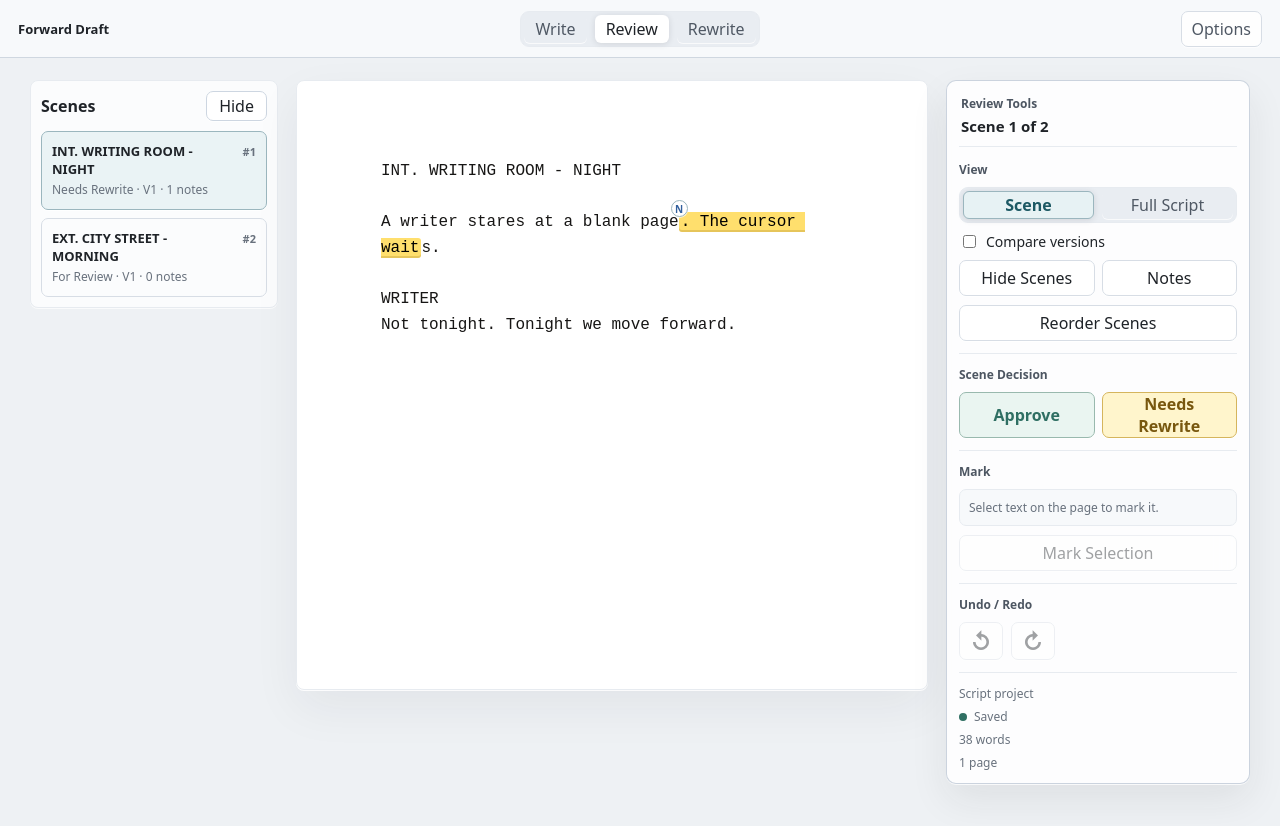
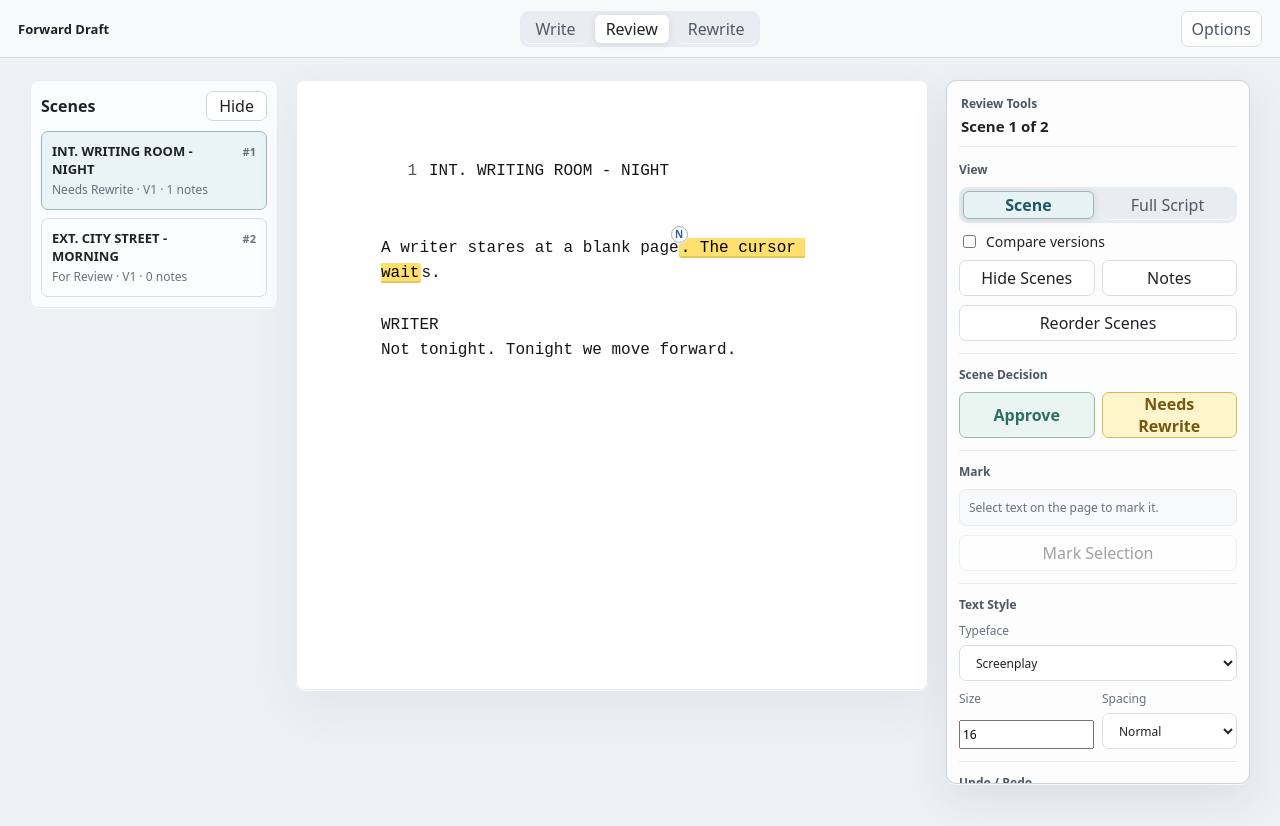
Before and after one commit to ymanolo80/Forward-Draft, a React (Vite) app: page / in a window 1280 px wide. Both pictures are taken after a click on the button "Review". Built offline with nearby package versions, Linux system fonts and the light colour scheme.

Commit message:
Polish script layout and text controls

```diff
--- a/src/App.tsx
+++ b/src/App.tsx
@@ -1,4 +1,4 @@
-import { useCallback, useEffect, useMemo, useRef, useState } from "react";
+import { useCallback, useEffect, useMemo, useRef, useState, type CSSProperties } from "react";
 import { ReviewMode } from "./components/ReviewMode";
 import { RewriteMode } from "./components/RewriteMode";
 import { WriteMode } from "./components/WriteMode";
@@ -6,7 +6,13 @@ import { exportChangesPdf, exportFountainFile, exportFullPdf, exportProjectBacku
 import { createId, nowIso } from "./lib/ids";
 import { createProject } from "./lib/seed";
 import { emptyData, loadData, saveData } from "./lib/storage";
-import type { AppData, AppMode, FadeTiming, Project, VisibilityRule, WritingMode } from "./types";
+import type { AppData, AppMode, FadeTiming, FontFamilyChoice, FontSettings, Project, VisibilityRule, WritingMode } from "./types";
+
+const fontFamilyMap: Record<FontFamilyChoice, string> = {
+  screenplay: '"Courier Prime", "Courier New", Courier, monospace',
+  system: 'ui-sans-serif, system-ui, -apple-system, BlinkMacSystemFont, "Segoe UI", sans-serif',
+  serif: 'ui-serif, Georgia, "Times New Roman", serif',
+};
 
 function projectText(project: Project | undefined, data: AppData) {
   if (!project) return "";
@@ -32,6 +38,11 @@ export function App() {
   const [optionsOpen, setOptionsOpen] = useState(false);
   const [visibility, setVisibility] = useState<VisibilityRule>("last3");
   const [fadeTiming, setFadeTiming] = useState<FadeTiming>("3s");
+  const [fontSettings, setFontSettings] = useState<FontSettings>({
+    family: "screenplay",
+    size: 16,
+    lineHeight: 1.6,
+  });
   const optionsRef = useRef<HTMLDetailsElement>(null);
 
   const activeProject = useMemo(
@@ -120,6 +131,11 @@ export function App() {
   const text = projectText(activeProject, data);
   const words = wordCount(text);
   const pages = Math.max(1, Math.ceil(words / 250));
+  const appStyle = {
+    "--draft-font-family": fontFamilyMap[fontSettings.family],
+    "--draft-font-size": `${fontSettings.size}px`,
+    "--draft-line-height": String(fontSettings.lineHeight),
+  } as CSSProperties;
 
   const createNew = (writingMode: WritingMode = "script") => {
     const createdAt = nowIso();
@@ -252,7 +268,7 @@ export function App() {
   };
 
   return (
-    <div className={`app mode-${mode}`}>
+    <div className={`app mode-${mode}`} style={appStyle}>
       <header className="global-topbar">
         <div className="topbar-project">
           <strong>Forward Draft</strong>
@@ -378,6 +394,8 @@ export function App() {
                 onRedo={redoLast}
                 canUndo={undoStack.length > 0}
                 canRedo={redoStack.length > 0}
+                fontSettings={fontSettings}
+                setFontSettings={setFontSettings}
               />
             )}
             {mode === "review" && (
@@ -390,6 +408,8 @@ export function App() {
                 onRedo={redoLast}
                 canUndo={undoStack.length > 0}
                 canRedo={redoStack.length > 0}
+                fontSettings={fontSettings}
+                setFontSettings={setFontSettings}
               />
             )}
             {mode === "rewrite" && (
@@ -402,6 +422,8 @@ export function App() {
                 onRedo={redoLast}
                 canUndo={undoStack.length > 0}
                 canRedo={redoStack.length > 0}
+                fontSettings={fontSettings}
+                setFontSettings={setFontSettings}
               />
             )}
           </>
--- a/src/components/ReviewMode.tsx
+++ b/src/components/ReviewMode.tsx
@@ -1,5 +1,6 @@
 import { Fragment, useRef, useState } from "react";
-import type { AppData, Highlight, Project, ReviewNote, Scene, SceneVersion } from "../types";
+import { ToolFontControls } from "./ToolFontControls";
+import type { AppData, FontSettings, Highlight, Project, ReviewNote, Scene, SceneVersion } from "../types";
 import { createId, nowIso } from "../lib/ids";
 
 interface ReviewModeProps {
@@ -11,6 +12,8 @@ interface ReviewModeProps {
   onRedo: () => void;
   canUndo: boolean;
   canRedo: boolean;
+  fontSettings: FontSettings;
+  setFontSettings: (next: FontSettings) => void;
 }
 
 interface SelectionInfo {
@@ -38,31 +41,35 @@ function applyAnnotations(
   highlights: Highlight[],
   notes: ReviewNote[],
   onOpenNote: (noteId: string, anchor?: NoteAnchor) => void,
+  offset = 0,
 ) {
   const noteRanges = notes
     .filter((note) => !note.resolved && note.rangeEnd > note.rangeStart)
     .filter((note) => !highlights.some((highlight) => highlight.noteId === note.noteId));
   const annotations = [...highlights, ...noteRanges]
     .filter((item) => item.rangeEnd > item.rangeStart)
+    .filter((item) => item.rangeEnd > offset && item.rangeStart < offset + text.length)
     .sort((a, b) => a.rangeStart - b.rangeStart);
   let cursor = 0;
   const parts: React.ReactNode[] = [];
 
   annotations.forEach((annotation) => {
-    if (annotation.rangeStart < cursor) return;
-    parts.push(text.slice(cursor, annotation.rangeStart));
+    const rangeStart = Math.max(0, annotation.rangeStart - offset);
+    const rangeEnd = Math.min(text.length, annotation.rangeEnd - offset);
+    if (rangeStart < cursor) return;
+    parts.push(text.slice(cursor, rangeStart));
     const noteId = "noteId" in annotation ? annotation.noteId : annotation.noteId;
     parts.push(
       <mark
         className={annotationClass(annotation)}
-        key={`${annotation.rangeStart}-${annotation.rangeEnd}-${noteId ?? annotation.selectedText}`}
+        key={`${rangeStart}-${rangeEnd}-${noteId ?? annotation.selectedText}`}
         onClick={(event) => {
           if (!noteId) return;
           const rect = event.currentTarget.getBoundingClientRect();
           onOpenNote(noteId, { x: rect.right, y: rect.top + rect.height / 2 });
         }}
       >
-        {text.slice(annotation.rangeStart, annotation.rangeEnd)}
+        {text.slice(rangeStart, rangeEnd)}
         {noteId && (
           <button
             className="note-pin"
@@ -79,14 +86,35 @@ function applyAnnotations(
         )}
       </mark>,
     );
-    cursor = annotation.rangeEnd;
+    cursor = rangeEnd;
   });
 
   parts.push(text.slice(cursor));
   return parts;
 }
 
-export function ReviewMode({ data, project, setData, stats, onUndo, onRedo, canUndo, canRedo }: ReviewModeProps) {
+function splitSceneText(text: string) {
+  const headingEnd = text.indexOf("\n");
+  if (headingEnd < 0) return { heading: text, body: "", bodyOffset: text.length };
+  return {
+    heading: text.slice(0, headingEnd),
+    body: text.slice(headingEnd),
+    bodyOffset: headingEnd,
+  };
+}
+
+export function ReviewMode({
+  data,
+  project,
+  setData,
+  stats,
+  onUndo,
+  onRedo,
+  canUndo,
+  canRedo,
+  fontSettings,
+  setFontSettings,
+}: ReviewModeProps) {
   const [selectedSceneId, setSelectedSceneId] = useState(project.scenes[0]?.sceneId);
   const [reviewView, setReviewView] = useState<ReviewView>("scene");
   const [compare, setCompare] = useState(false);
@@ -338,6 +366,49 @@ export function ReviewMode({ data, project, setData, stats, onUndo, onRedo, canU
     );
   };
 
+  const renderReadOnlyScript = (
+    item: Scene,
+    version: SceneVersion,
+    itemHighlights: Highlight[],
+    itemNotes: ReviewNote[],
+    label: string,
+  ) => {
+    if (project.writingMode !== "script") {
+      return (
+        <pre
+          className="read-only-script"
+          onMouseUp={() => captureSelection(item, version)}
+          onKeyUp={() => captureSelection(item, version)}
+          tabIndex={0}
+          aria-label={label}
+        >
+          {applyAnnotations(version.text, itemHighlights, itemNotes, openNote)}
+        </pre>
+      );
+    }
+
+    const { heading, body, bodyOffset } = splitSceneText(version.text);
+    return (
+      <div
+        className="read-only-script script-display"
+        onMouseUp={() => captureSelection(item, version)}
+        onKeyUp={() => captureSelection(item, version)}
+        tabIndex={0}
+        aria-label={label}
+      >
+        <div className="screenplay-heading-line">
+          <span className="screenplay-scene-number">{item.order}</span>
+          <span>{heading}</span>
+        </div>
+        {body && (
+          <pre className="script-body-text">
+            {applyAnnotations(body, itemHighlights, itemNotes, openNote, bodyOffset)}
+          </pre>
+        )}
+      </div>
+    );
+  };
+
   return (
     <section className="mode-panel review-panel">
       {scene && current ? (
@@ -360,20 +431,18 @@ export function ReviewMode({ data, project, setData, stats, onUndo, onRedo, canU
                 {compare && compareTarget && (
                   <article className="script-page compare-page">
                     <div className="script-page-meta">Compare · V{compareTarget.versionNumber}</div>
-                    <pre>{compareTarget.text}</pre>
+                    {renderReadOnlyScript(
+                      scene,
+                      compareTarget,
+                      sceneHighlights(scene, compareTarget),
+                      sceneNotes(scene, compareTarget),
+                      "Compare script page",
+                    )}
                   </article>
                 )}
 
                 <article className="script-page review-page">
-                  <pre
-                    className="read-only-script"
-                    onMouseUp={() => captureSelection(scene, current)}
-                    onKeyUp={() => captureSelection(scene, current)}
-                    tabIndex={0}
-                    aria-label="Read-only script page"
-                  >
-                    {applyAnnotations(current.text, highlights, notes, openNote)}
-                  </pre>
+                  {renderReadOnlyScript(scene, current, highlights, notes, "Read-only script page")}
                 </article>
               </>
             ) : (
@@ -394,18 +463,7 @@ export function ReviewMode({ data, project, setData, stats, onUndo, onRedo, canU
                           sceneRefs.current[item.sceneId] = node;
                         }}
                       >
-                        <div className="review-page-toolbar review-actions-only">
-                          <span>{project.writingMode === "script" ? `${item.heading} #${item.order}` : `Chapter ${item.order}: ${item.heading}`}</span>
-                        </div>
-                        <pre
-                          className="read-only-script"
-                          onMouseUp={() => captureSelection(item, version)}
-                          onKeyUp={() => captureSelection(item, version)}
-                          tabIndex={0}
-                          aria-label={`Read-only scene ${item.order}`}
-                        >
-                          {applyAnnotations(version.text, itemHighlights, itemNotes, openNote)}
-                        </pre>
+                        {renderReadOnlyScript(item, version, itemHighlights, itemNotes, `Read-only scene ${item.order}`)}
                       </article>
                     );
                   })}
@@ -502,6 +560,8 @@ export function ReviewMode({ data, project, setData, stats, onUndo, onRedo, canU
               </section>
             )}
 
+            <ToolFontControls fontSettings={fontSettings} setFontSettings={setFontSettings} />
+
             <section className="tool-section">
               <h3>Undo / Redo</h3>
               <div className="icon-button-row">
--- /dev/null
+++ b/src/components/ToolFontControls.tsx
@@ -0,0 +1,59 @@
+import type { FontFamilyChoice, FontSettings } from "../types";
+
+interface ToolFontControlsProps {
+  fontSettings: FontSettings;
+  setFontSettings: (next: FontSettings) => void;
+}
+
+const familyOptions: { value: FontFamilyChoice; label: string }[] = [
+  { value: "screenplay", label: "Screenplay" },
+  { value: "system", label: "System" },
+  { value: "serif", label: "Serif" },
+];
+
+export function ToolFontControls({ fontSettings, setFontSettings }: ToolFontControlsProps) {
+  return (
+    <section className="tool-section">
+      <h3>Text Style</h3>
+      <label>
+        Typeface
+        <select
+          name="font-family"
+          value={fontSettings.family}
+          onChange={(event) => setFontSettings({ ...fontSettings, family: event.target.value as FontFamilyChoice })}
+        >
+          {familyOptions.map((option) => (
+            <option key={option.value} value={option.value}>
+              {option.label}
+            </option>
+          ))}
+        </select>
+      </label>
+      <div className="font-control-row">
+        <label>
+          Size
+          <input
+            name="font-size"
+            type="number"
+            min={12}
+            max={22}
+            value={fontSettings.size}
+            onChange={(event) => setFontSettings({ ...fontSettings, size: Number(event.target.value) })}
+          />
+        </label>
+        <label>
+          Spacing
+          <select
+            name="line-spacing"
+            value={fontSettings.lineHeight}
+            onChange={(event) => setFontSettings({ ...fontSettings, lineHeight: Number(event.target.value) })}
+          >
+            <option value={1.4}>Tight</option>
+            <option value={1.6}>Normal</option>
+            <option value={1.8}>Open</option>
+          </select>
+        </label>
+      </div>
+    </section>
+  );
+}
--- a/src/styles.css
+++ b/src/styles.css
@@ -17,6 +17,9 @@
   --green: #2f6f63;
   --blue: #315f9c;
   --shadow: 0 18px 50px rgba(33, 37, 43, 0.12);
+  --draft-font-family: "Courier Prime", "Courier New", Courier, monospace;
+  --draft-font-size: 16px;
+  --draft-line-height: 1.6;
 }
 
 * {
@@ -491,6 +494,12 @@ p {
   font-weight: 700;
 }
 
+.font-control-row {
+  display: grid;
+  grid-template-columns: minmax(0, 1fr) minmax(0, 1fr);
+  gap: 8px;
+}
+
 .tools-stats {
   margin-top: auto;
   padding-top: 12px;
@@ -533,9 +542,9 @@ p {
   background: var(--page);
   color: #171615;
   padding: clamp(42px, 8vw, 78px) clamp(26px, 7vw, 84px);
-  font-family: "Courier Prime", "Courier New", Courier, monospace;
-  font-size: 16px;
-  line-height: 1.6;
+  font-family: var(--draft-font-family);
+  font-size: var(--draft-font-size);
+  line-height: var(--draft-line-height);
   box-shadow: 0 1px 0 rgba(255, 255, 255, 0.86), 0 18px 48px rgba(33, 37, 43, 0.06);
 }
 
@@ -554,9 +563,9 @@ p {
 }
 
 .script-line {
-  font-family: "Courier Prime", "Courier New", Courier, monospace;
-  font-size: 16px;
-  line-height: 1.6;
+  font-family: var(--draft-font-family);
+  font-size: var(--draft-font-size);
+  line-height: var(--draft-line-height);
   white-space: pre-wrap;
   transition: opacity 280ms ease, filter 280ms ease;
 }
@@ -886,8 +895,9 @@ p {
 }
 
 pre {
-  font-family: "Courier Prime", "Courier New", Courier, monospace;
-  line-height: 1.6;
+  font-family: var(--draft-font-family);
+  font-size: var(--draft-font-size);
+  line-height: var(--draft-line-height);
   white-space: pre-wrap;
   margin: 0;
 }
@@ -897,6 +907,29 @@ pre {
   cursor: text;
   min-height: 420px;
   outline: 0;
+}
+
+.script-display {
+  font-family: var(--draft-font-family);
+  font-size: var(--draft-font-size);
+  line-height: var(--draft-line-height);
+}
+
+.screenplay-heading-line {
+  display: grid;
+  grid-template-columns: 36px minmax(0, 1fr);
+  gap: 12px;
+  white-space: pre-wrap;
+  text-transform: uppercase;
+}
+
+.screenplay-scene-number {
+  color: #4d5662;
+  text-align: right;
+}
+
+.script-body-text {
+  min-height: 0;
 }
 
 .script-page-meta {
@@ -1256,13 +1289,13 @@ mark {
 }
 
 .previous-context {
-  border-color: var(--soft-line);
-  background: var(--panel);
+  border-color: #c9d2dc;
+  background: #e4e9ef;
 }
 
 .next-context {
-  border-color: var(--soft-line);
-  background: var(--panel);
+  border-color: #c9d2dc;
+  background: #e4e9ef;
 }
 
 .rewrite-source aside {
@@ -1300,8 +1333,9 @@ mark {
   background: var(--paper);
   padding: 16px;
   color: #171615;
-  font-family: "Courier Prime", "Courier New", Courier, monospace;
-  line-height: 1.6;
+  font-family: var(--draft-font-family);
+  font-size: var(--draft-font-size);
+  line-height: var(--draft-line-height);
 }
 
 .rewrite-card > .primary {
```
Also changed, not shown: src/components/RewriteMode.tsx (+23 -7 lines), src/components/WriteMode.tsx (+8 -13 lines), src/types.ts (+7 -0 lines).
